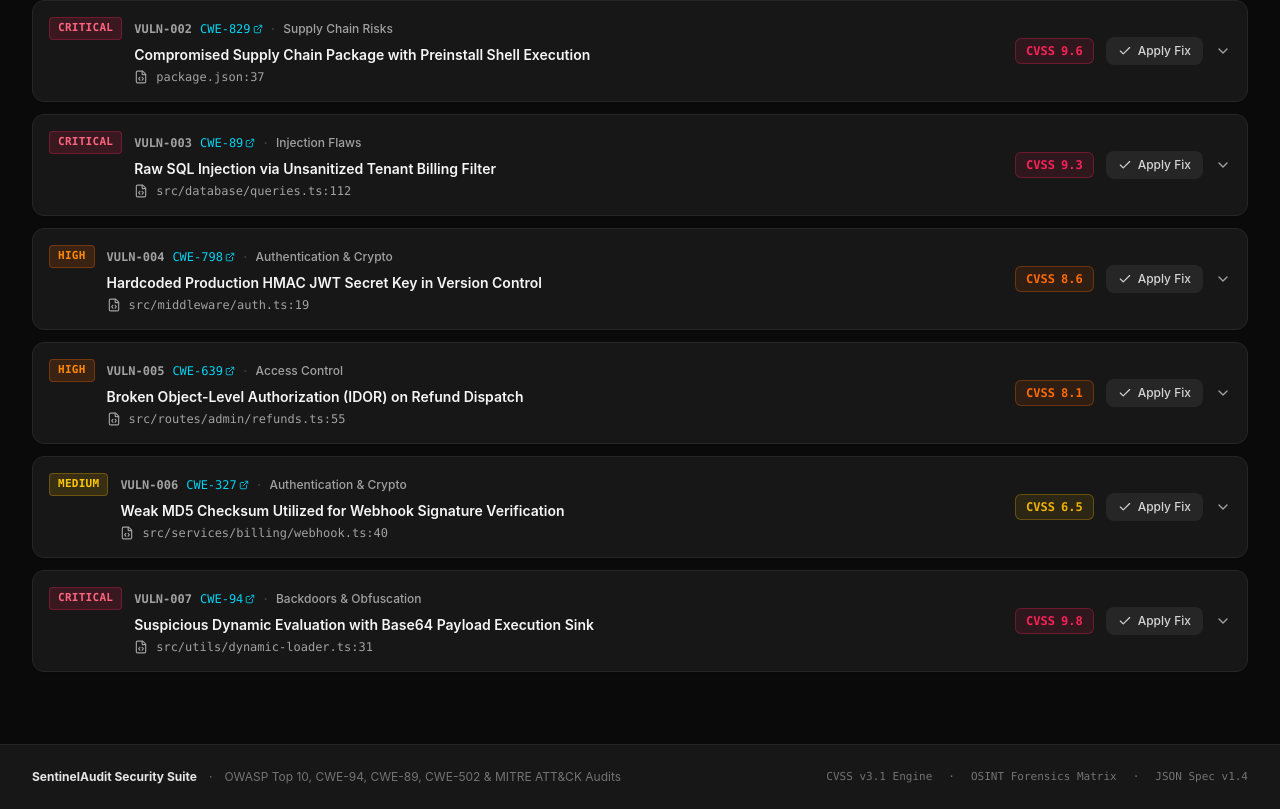
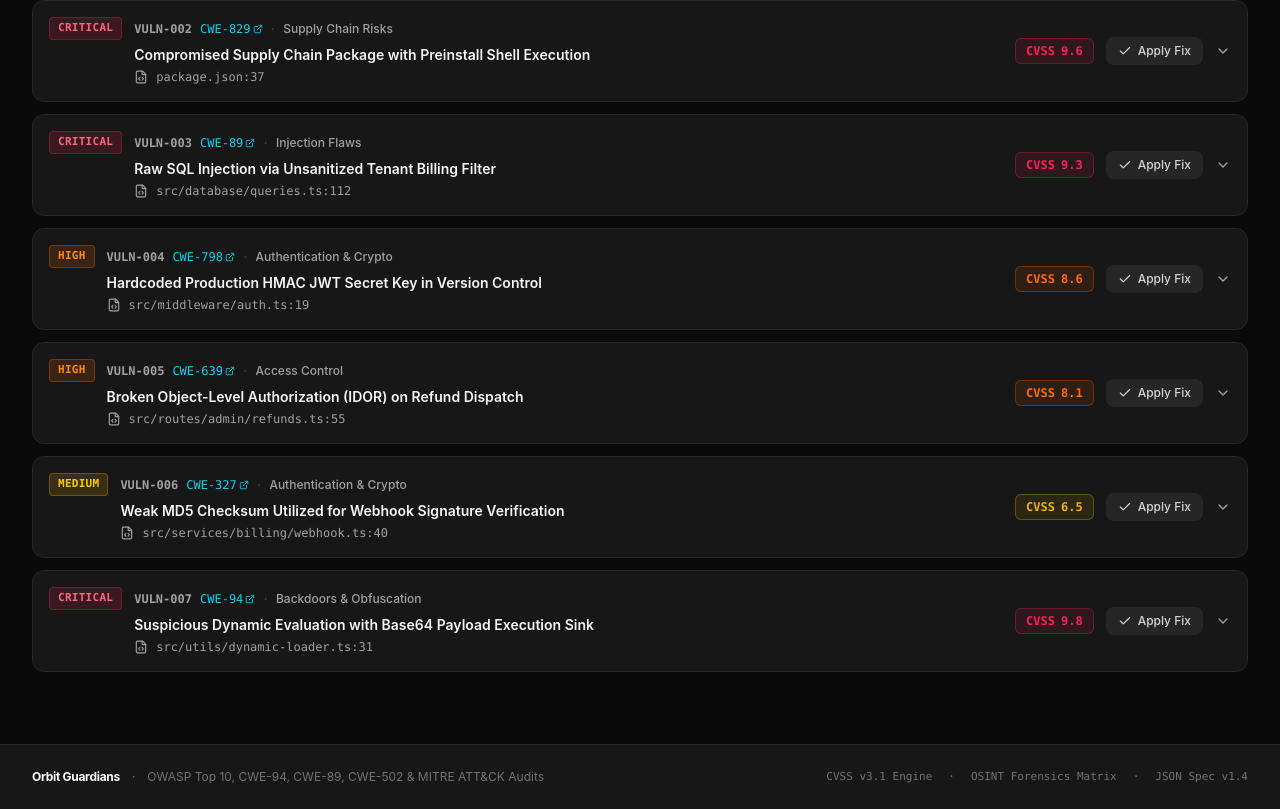
Before and after one commit to FuadModaresi/GitHub-Security-Backdoor-Auditor, a Next.js app: page / in a window 1280 px wide. Shown: the part 2522-3331 px from the top of the page. Built offline with nearby package versions, Linux system fonts and the light colour scheme.

Commit message:
refactor: rebrand application to Orbit Guardians
Update dashboard footer branding and typography for improved visual consistency.

```diff
--- a/app/page.tsx
+++ b/app/page.tsx
@@ -413,8 +413,8 @@
       <footer className="border-t border-neutral-200 dark:border-neutral-800 bg-white dark:bg-neutral-900 py-6 mt-12 text-xs text-neutral-500">
         <div className="max-w-7xl mx-auto px-4 sm:px-6 lg:px-8 flex flex-col md:flex-row items-center justify-between gap-4">
           <div className="flex items-center gap-3">
-            <span className="font-bold text-neutral-800 dark:text-neutral-200">
-              SentinelAudit Security Suite
+            <span className="font-bold text-neutral-900 dark:text-white tracking-tight">
+              Orbit Guardians
             </span>
             <span>·</span>
             <span>OWASP Top 10, CWE-94, CWE-89, CWE-502 &amp; MITRE ATT&amp;CK Audits</span>
```
